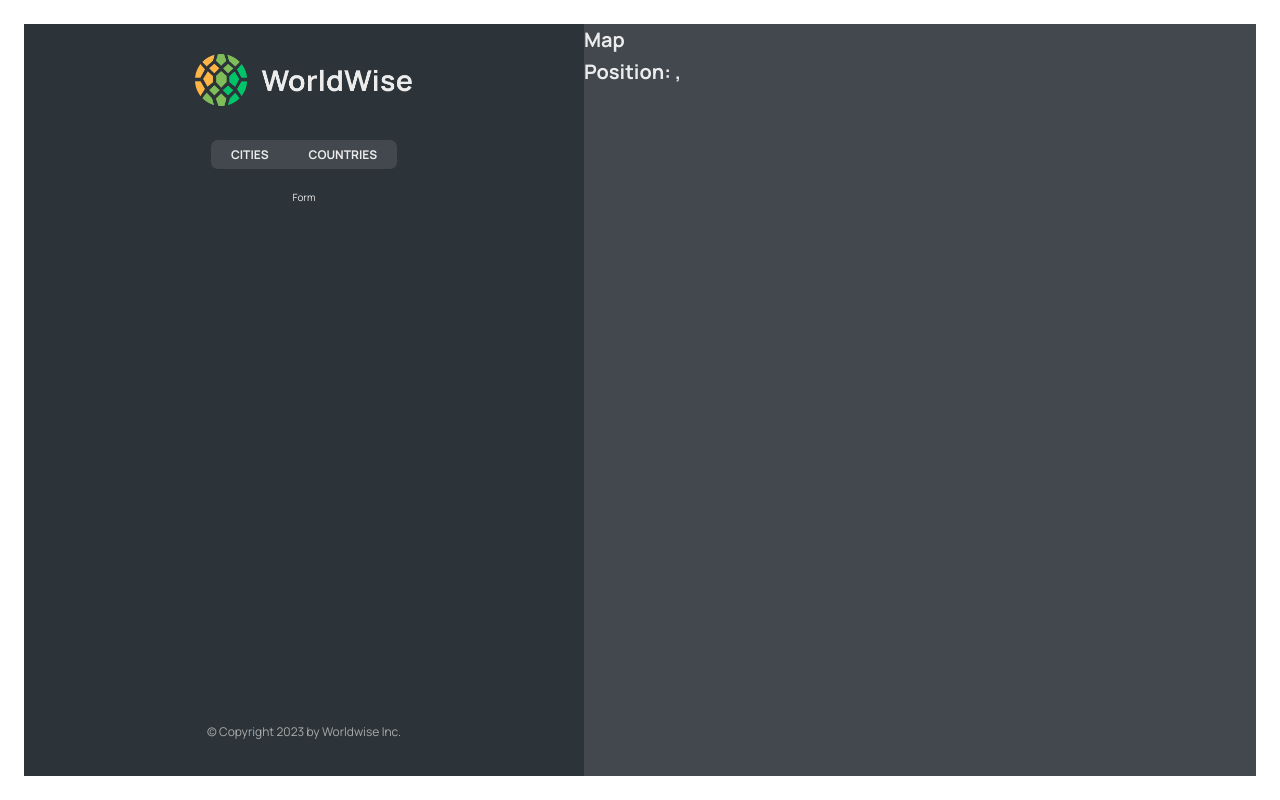
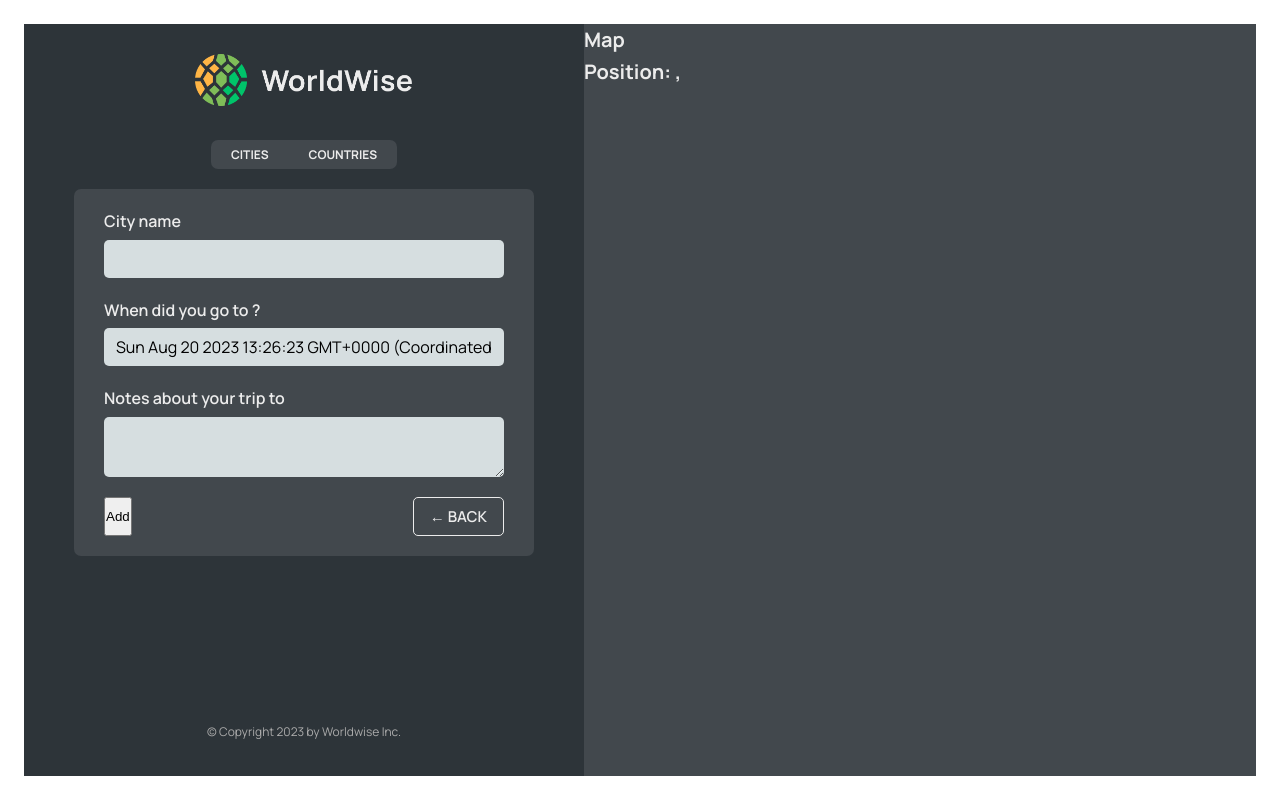
Before and after one commit to usama-365/worldwise, a React (Vite) app: page /app/form in a window 1280 px wide. Built offline with nearby package versions, Linux system fonts and the light colour scheme; data requests are answered from the project's data file.

Commit message:
Added programmatic navigation

```diff
--- a/src/App.tsx
+++ b/src/App.tsx
@@ -1,4 +1,4 @@
-import { BrowserRouter, Route, Routes } from "react-router-dom";
+import { BrowserRouter, Navigate, Route, Routes } from "react-router-dom";
 import { HomePage } from "./pages/home/HomePage";
 import { ErrorPage } from "./pages/error/ErrorPage";
 import { ROUTES } from "./utils/routes.utils";
@@ -9,7 +9,10 @@ import { AppPage } from "./pages/app/AppPage";
 import { useEffect, useState } from "react";
 import { CityList } from "./components/city-list/CityList";
 import { CountryList } from "./components/country-list/CountryList";
-import CityDetail from "./components/city-detail/CityDetail";
+import { CityDetail } from "./components/city-detail/CityDetail";
+import Form from "./components/form/Form";
+
+const API_URL = "http://localhost:8000";
 
 export type City = {
   cityName: string;
@@ -23,8 +26,6 @@ export type City = {
   };
   id: number;
 };
-
-const API_URL = "http://localhost:8000";
 
 export default function App() {
   const [cities, setCities] = useState<City[]>([]);
@@ -54,10 +55,7 @@ export default function App() {
         <Route path={ROUTES.PRICING_PAGE} element={<PricingPage />} />
         <Route path={ROUTES.LOGIN_PAGE} element={<LoginPage />} />
         <Route path={ROUTES.APP_PAGE} element={<AppPage />}>
-          <Route
-            index
-            element={<CityList isLoading={isLoading} cities={cities} />}
-          />
+          <Route index element={<Navigate to={"cities"} replace />} />
           <Route
             path="cities"
             element={<CityList isLoading={isLoading} cities={cities} />}
@@ -67,7 +65,7 @@ export default function App() {
             element={<CountryList cities={cities} isLoading={isLoading} />}
           />
           <Route path="cities/:id" element={<CityDetail />} />
-          <Route path="form" element={<p>Form</p>} />
+          <Route path="form" element={<Form />} />
         </Route>
         <Route path="*" element={<ErrorPage />} />
       </Routes>
--- /dev/null
+++ b/src/components/button/Button.tsx
@@ -0,0 +1,21 @@
+import styles from "./Button.module.css";
+import { ReactNode, MouseEventHandler } from "react";
+
+export enum BUTTON_TYPES {
+  primary = "primary",
+  back = "back",
+}
+
+export type ButtonProps = {
+  type: BUTTON_TYPES;
+  children: ReactNode;
+  onClick: MouseEventHandler<HTMLButtonElement>;
+};
+
+export function Button({ children, type, onClick }: ButtonProps) {
+  return (
+    <button onClick={onClick} className={`${styles.btn} ${styles[type]}`}>
+      {children}
+    </button>
+  );
+}
--- a/src/components/city-detail/CityDetail.tsx
+++ b/src/components/city-detail/CityDetail.tsx
@@ -9,7 +9,7 @@ const formatDate = (date: string) =>
     weekday: "long",
   }).format(new Date(date));
 
-function CityDetail() {
+export function CityDetail() {
   const { id } = useParams();
 
   // TEMP DATA
@@ -61,5 +61,3 @@ function CityDetail() {
   // );
   return <p>City Detail</p>;
 }
-
-export default CityDetail;
--- a/src/components/Form.jsx
+++ b/src/components/form/Form.tsx
@@ -3,8 +3,10 @@
 import { useState } from "react";
 
 import styles from "./Form.module.css";
+import { BUTTON_TYPES, Button } from "../button/Button";
+import { useNavigate } from "react-router-dom";
 
-export function convertToEmoji(countryCode) {
+export function convertToEmoji(countryCode: string) {
   const codePoints = countryCode
     .toUpperCase()
     .split("")
@@ -17,6 +19,8 @@ function Form() {
   const [country, setCountry] = useState("");
   const [date, setDate] = useState(new Date());
   const [notes, setNotes] = useState("");
+
+  const navigate = useNavigate();
 
   return (
     <form className={styles.form}>
@@ -50,7 +54,15 @@ function Form() {
 
       <div className={styles.buttons}>
         <button>Add</button>
-        <button>&larr; Back</button>
+        <Button
+          onClick={(e) => {
+            e.preventDefault();
+            navigate(-1);
+          }}
+          type={BUTTON_TYPES.back}
+        >
+          &larr; Back
+        </Button>
       </div>
     </form>
   );
--- a/src/components/map/Map.tsx
+++ b/src/components/map/Map.tsx
@@ -1,12 +1,13 @@
-import { useSearchParams } from "react-router-dom";
+import { useNavigate, useSearchParams } from "react-router-dom";
 import styles from "./Map.module.css";
 
 export function Map() {
+  const navigate = useNavigate();
   const [searchParams] = useSearchParams();
   const lat = searchParams.get("lat");
   const lng = searchParams.get("lng");
   return (
-    <div className={styles.mapContainer}>
+    <div className={styles.mapContainer} onClick={() => navigate("form")}>
       <h1>Map</h1>
       <h1>
         Position: {lat}, {lng}
```
Also changed, not shown: src/components/button/Button.module.css (renamed from src/components/Button.module.css), src/components/form/Form.module.css (renamed from src/components/Form.module.css).
